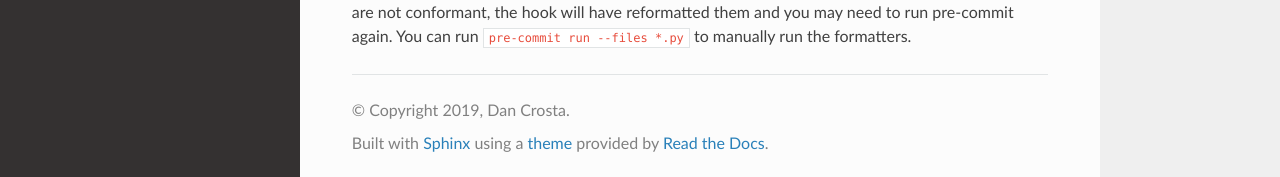
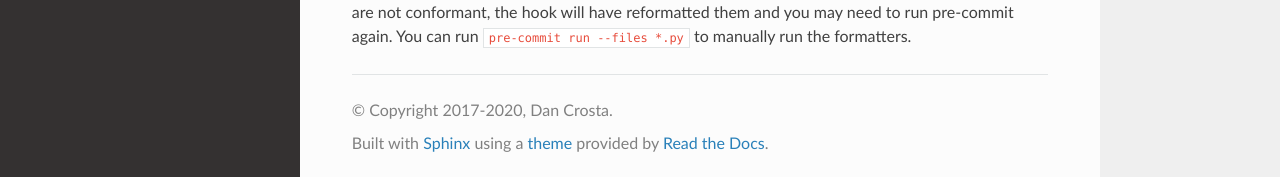
Before and after one commit to tox-dev/tox-docker, a Sphinx documentation site: the page built from docs/source/index.rst, in a window 1280 px wide and 900 px high, scrolled down 3567 px. Shown: the part 720-897 px from the top of the window. Built offline with Sphinx 7.4.7 and the Read the Docs theme 2.0.0, drawn with Linux system fonts in a browser that asks for light colours; the version number could not be read and is left out.

Commit message:
docs: fix copyright & master_doc

```diff
--- a/docs/source/conf.py
+++ b/docs/source/conf.py
@@ -4,6 +4,7 @@
 # list see the documentation:
 # http://www.sphinx-doc.org/en/master/config
 
+from datetime import date
 import os
 
 import vcversioner
@@ -14,9 +15,11 @@
 # -- Project information -----------------------------------------------------
 
 project = "tox-docker"
-copyright = "2019, Dan Crosta"
+copyright = f"2017-{date.today().year}, Dan Crosta"
 author = "Dan Crosta"
 version = release = vcversioner.find_version(root=ROOT_DIR).version
+
+master_doc = "index"
 
 # -- General configuration ---------------------------------------------------
 
```
